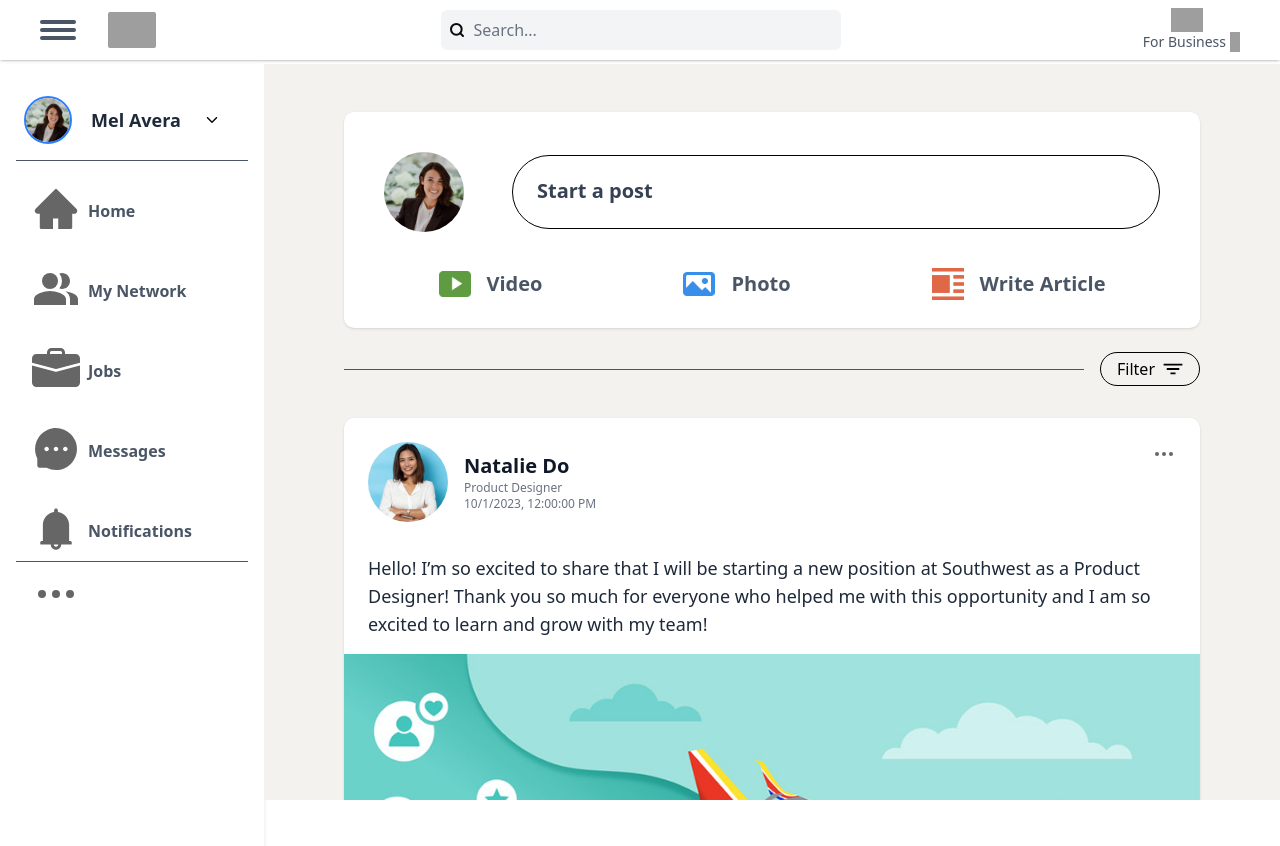
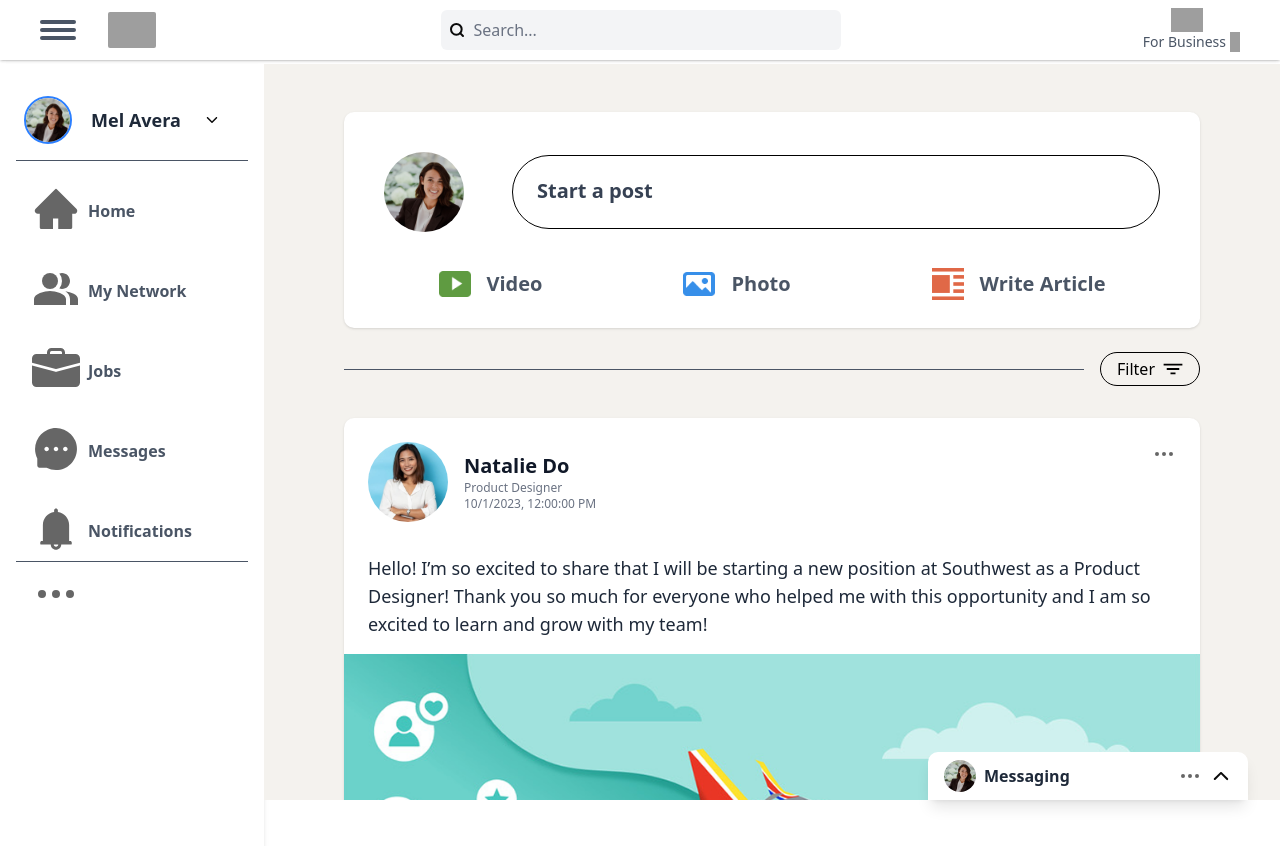
Before and after one commit to chouding/linkedin-redesign, a Next.js app: page / in a window 1280 px wide. Shown: the top 846 px of the page. Built offline with nearby package versions, Linux system fonts and the light colour scheme; grey boxes are pictures that could not be loaded.

Commit message:
Added messages component on bottom right

```diff
--- a/src/app/layout.tsx
+++ b/src/app/layout.tsx
@@ -2,6 +2,7 @@
 import { Geist, Geist_Mono } from "next/font/google";
 import "./globals.css";
 import NavigationLayout from "@/components/ui/NavigationLayout";
+import Messages from "@/components/ui/Messages";
 
 const geistSans = Geist({
   variable: "--font-geist-sans",
@@ -27,6 +28,7 @@
     <html lang="en">
       <body className={`${geistSans.variable} ${geistMono.variable} antialiased`}>
         <NavigationLayout>{children}</NavigationLayout>
+        <Messages />
       </body>
     </html>
   );
--- a/src/app/network/page.tsx
+++ b/src/app/network/page.tsx
@@ -3,7 +3,7 @@
 export default function Network() {
   return (
     <div className="flex flex-col items-center gap-6 py-12 bg-linkedin-background min-h-screen">
-      <h1 className="text-2xl font-bold mb-4 text-gray-800">Your Connections</h1>
+      <h1 className="text-2xl font-bold mb-4 text-gray-800">Your Connections (2)</h1>
       <Connection
         name="Natalie Do"
         title="Product Designer"
--- a/src/app/page.tsx
+++ b/src/app/page.tsx
@@ -1,4 +1,5 @@
 import Post from "@/components/ui/Post"
+import Messages from "@/components/ui/Messages"
 
 export default function Home() {
   return (
@@ -8,6 +9,7 @@
           <Post />
         </section>
       </div>
+      {/* <Messages /> */}
     </div>
   )
 }
--- a/src/app/profile/page.tsx
+++ b/src/app/profile/page.tsx
@@ -33,7 +33,7 @@
           <p className="text-2xl text-gray-500 mb-2">Product Designer</p>
           <p className="text-gray-500 mb-2">Irvine, California, United States</p>
           <p className="text-blue-500 mb-2 underline font-bold">https://melavera.com</p>
-          <p className="text-blue-500 mb-2 font-bold">457 Connections</p>
+          <p className="text-blue-500 mb-2 font-bold">2 Connections</p>
           {/* <div className="flex gap-4">
             <button className="px-6 py-2 bg-blue-600 text-white rounded-full font-semibold hover:bg-blue-700 transition">Connect</button>
             <button className="px-6 py-2 border border-blue-600 text-blue-600 rounded-full font-semibold hover:bg-blue-50 transition">Message</button>
--- /dev/null
+++ b/src/components/ui/Messages.tsx
@@ -0,0 +1,45 @@
+"use client";
+import { useState } from "react";
+import { IoIosArrowUp, IoIosArrowDown } from "react-icons/io";
+import Image from "next/image";
+import { HiOutlineDotsHorizontal } from "react-icons/hi";
+
+export default function Messages() {
+  const [open, setOpen] = useState(false);
+
+  return (
+    <div className="fixed bottom-0 right-8 z-50 w-80">
+      <div
+        className="bg-white rounded-t-lg shadow-lg flex items-center justify-between px-4 py-2 cursor-pointer"
+        onClick={() => setOpen((v) => !v)}
+        aria-label="Open messages"
+      >
+        <div className="flex items-center gap-2">
+          <Image
+            src="/ExampleProfile.jpg"
+            width={32}
+            height={32}
+            alt="Profile Picture"
+            className="rounded-full"
+          />
+          <span className="font-semibold text-gray-800">Messaging</span>
+        </div>
+        <div className="flex items-center gap-2">
+          <HiOutlineDotsHorizontal size={24} color="#666" />
+          {open ? (
+            <IoIosArrowDown size={22} />
+          ) : (
+            <IoIosArrowUp size={22} />
+          )}
+        </div>
+      </div>
+      {open && (
+        <div className="bg-white border-t border-gray-200 rounded-b-lg shadow-lg p-4 h-64 flex flex-col">
+          <div className="text-gray-500 text-center my-auto">
+            No new messages
+          </div>
+        </div>
+      )}
+    </div>
+  );
+}
```
